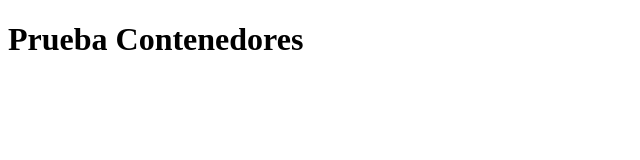
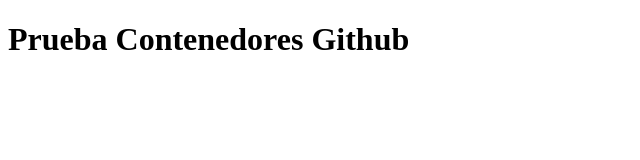
Before and after one commit to Berselaidy/Interfaz, a plain HTML site: page Sitio/Index.html in a window 1280 px wide. Shown: the whole page, without its empty margins (0-640 px from the left). Drawn offline with Linux system fonts and the light colour scheme.

Commit message:
Actualizar el nombre de la web para probar cambios

```diff
--- a/Sitio/Index.html
+++ b/Sitio/Index.html
@@ -7,7 +7,7 @@
 </head>
 <body>
     <H1>
-    Prueba Contenedores
+    Prueba Contenedores Github
     </H1>
 
 </body>
```
